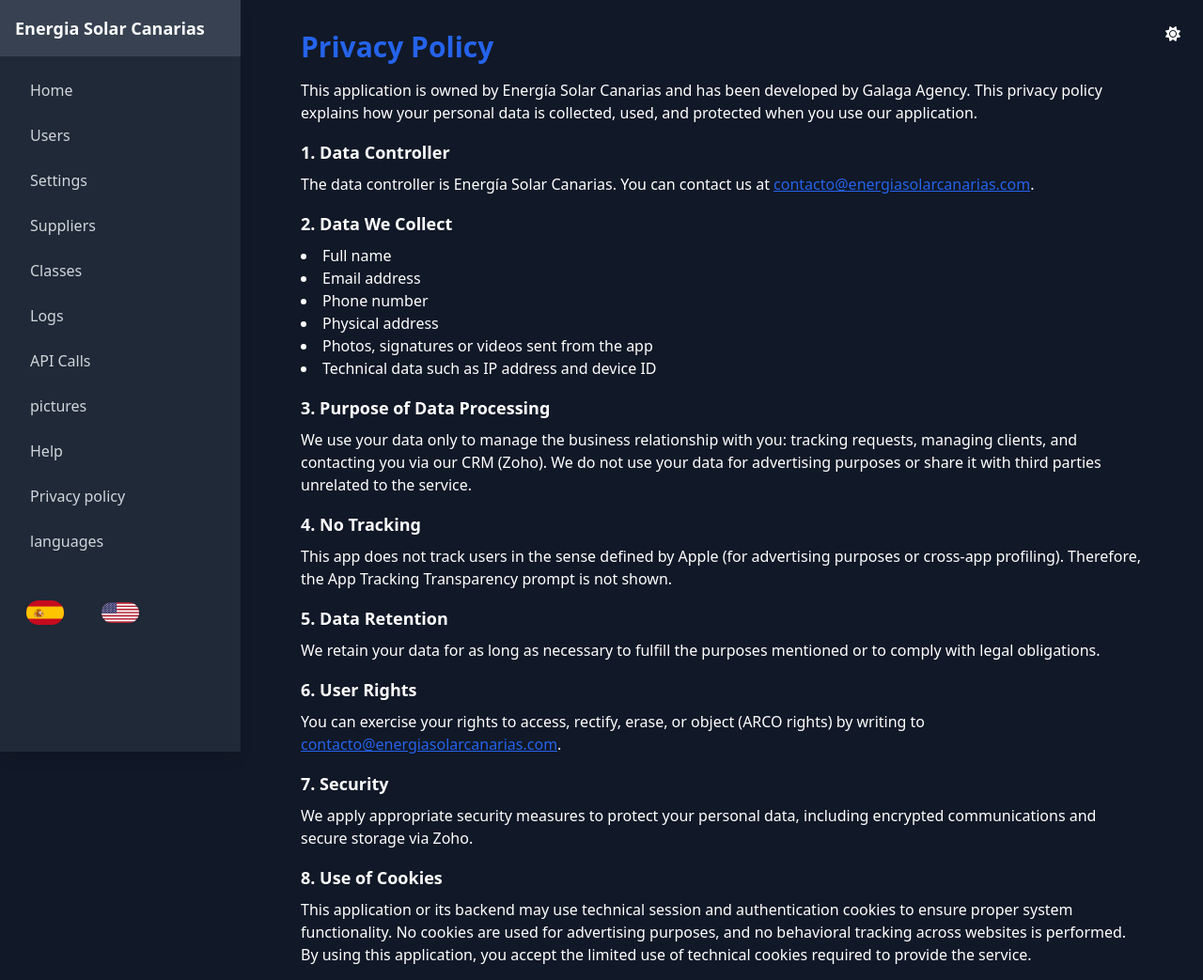
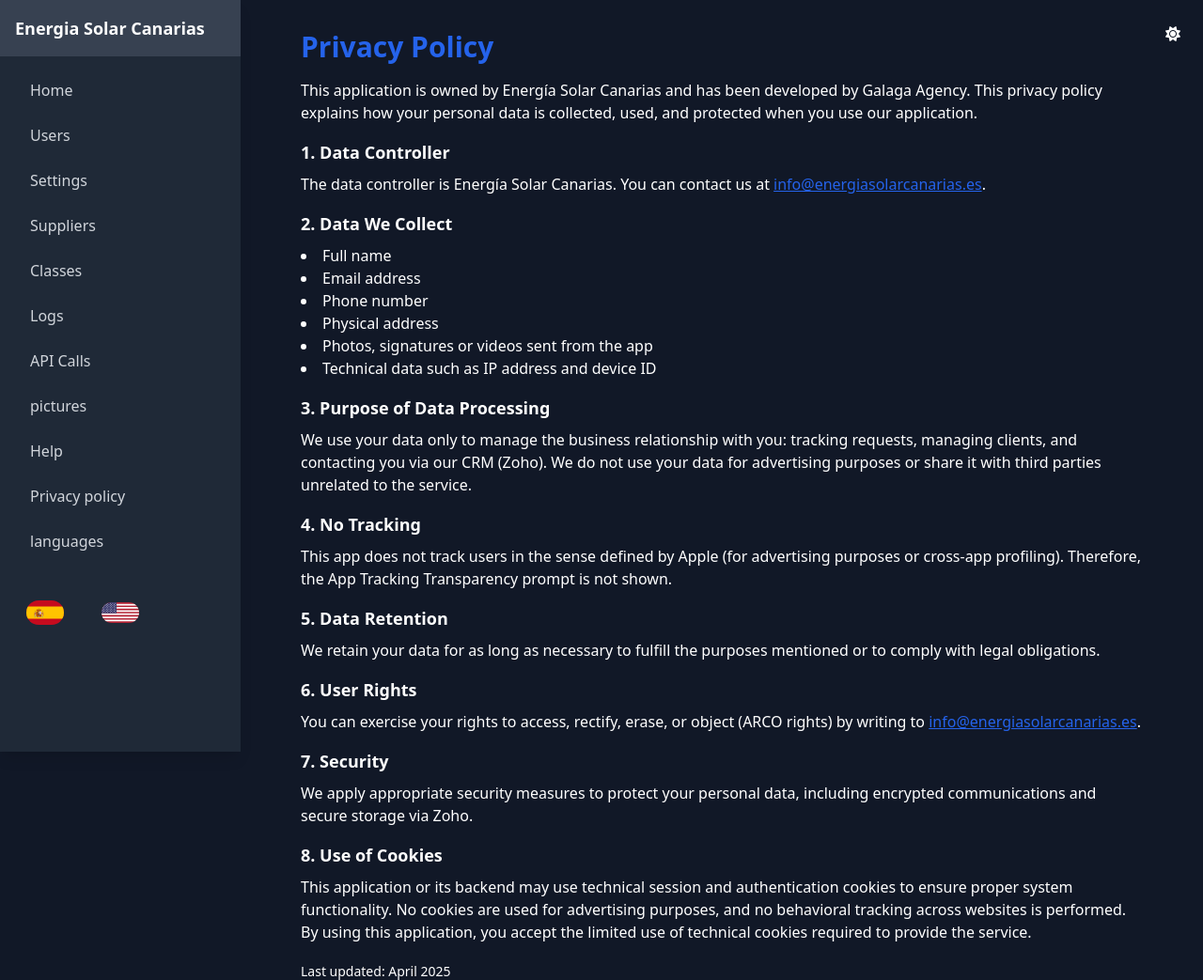
Before and after one commit to Galaga-Agency/energia_solar_canarias_backend, a PHP site: page /index.php?page=politica-privacidad in a window 1280 px wide. Shown: the top 1043 px of the page at 94% size. Run offline with PHP 8.4, Linux system fonts and the light colour scheme.

Commit message:
cambiar el email de contacto

```diff
--- a/app/pages/politica-privacidad.php
+++ b/app/pages/politica-privacidad.php
@@ -7,7 +7,7 @@
 
   <h2 class="text-lg font-semibold mt-4 mb-2"><?php echo translate('politica-privacidad.responsable') ?></h2>
   <p class="mb-4">
-    <?php echo translate('politica-privacidad.responsable_text') ?> <a href="mailto:contacto@energiasolarcanarias.com" class="text-blue-600 dark:text-blue-400 underline">contacto@energiasolarcanarias.com</a>.
+    <?php echo translate('politica-privacidad.responsable_text') ?> <a href="mailto:info@energiasolarcanarias.com" class="text-blue-600 dark:text-blue-400 underline">info@energiasolarcanarias.es</a>.
   </p>
 
   <h2 class="text-lg font-semibold mt-4 mb-2"><?php echo translate('politica-privacidad.datos_recogidos') ?></h2>
@@ -37,7 +37,7 @@
 
   <h2 class="text-lg font-semibold mt-4 mb-2"><?php echo translate('politica-privacidad.derechos') ?></h2>
   <p class="mb-4">
-    <?php echo translate('politica-privacidad.derechos_text') ?> <a href="mailto:contacto@energiasolarcanarias.com" class="text-blue-600 dark:text-blue-400 underline">contacto@energiasolarcanarias.com</a>.
+    <?php echo translate('politica-privacidad.derechos_text') ?> <a href="mailto:info@energiasolarcanarias.com" class="text-blue-600 dark:text-blue-400 underline">info@energiasolarcanarias.es</a>.
   </p>
 
   <h2 class="text-lg font-semibold mt-4 mb-2"><?php echo translate('politica-privacidad.seguridad') ?></h2>
```
